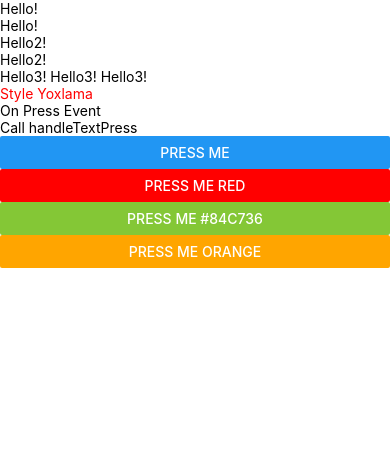
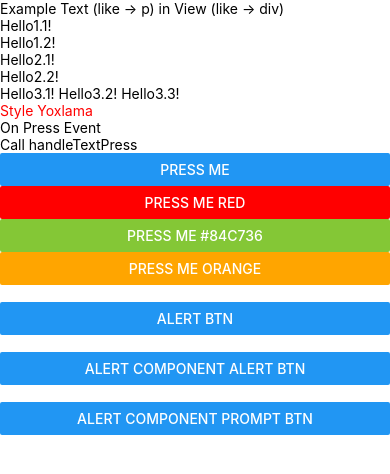
Before and after one commit to gabilgg07/ReactNativeLesson, a React Native app in the folder reactNativeExpoLesson/: screen / in a window 390 px wide. Shown: the top 474 px of the page. Built offline with nearby package versions, Linux system fonts and the light colour scheme.

Commit message:
Alert Component alert and prompt functions, Platform Component

```diff
--- a/reactNativeExpoLesson/App.js
+++ b/reactNativeExpoLesson/App.js
@@ -1,5 +1,13 @@
 import { StatusBar } from "expo-status-bar";
-import { StyleSheet, Text, View, SafeAreaView, Button } from "react-native";
+import {
+  StyleSheet,
+  Text,
+  View,
+  SafeAreaView,
+  Button,
+  Alert,
+  Platform,
+} from "react-native";
 
 export default function App() {
   const handleTextPress = () => {
@@ -13,30 +21,72 @@ export default function App() {
     console.log("====================================");
   };
 
+  const handlePressAlertBtn = () => {
+    alert("Alert Clicked");
+  };
+
+  const handlePressAlertComponentAlertBtn = () => {
+    // Platform bize hansi device-de oldugumuzu bilmeye komek edir
+    if (Platform.OS === "web") {
+      alert("Alert Component Alert Btn Clicked On Web");
+    } else {
+      Alert.alert(
+        "Title Alert",
+        "Msg: Alert Component Alert Btn Clicked On Other Device",
+        [
+          { text: "Təstiq", onPress: () => console.log("Qəbul edildi") },
+          { text: "İmtina", onPress: () => console.log("Leğv edildi") },
+        ]
+      );
+    }
+  };
+
+  const handlePressAlertComponentPromptBtn = () => {
+    if (Platform.OS === "web") {
+      const text = prompt(
+        "Alert Component Prompt Btn Clicked On Web",
+        "Default Text"
+      );
+      if (text) {
+        console.log("====================================");
+        console.log("text: ", text);
+        console.log("====================================");
+      } else {
+        console.log("Canceled");
+      }
+    } else {
+      // Alert.prompt -> Androidde islemir.
+      Alert.prompt(
+        "Title Prompt",
+        "Msg: Alert Component Prompt Btn Clicked On Other Device",
+        (text) => console.log(text)
+      );
+    }
+  };
+
   return (
-    // View -> div
-    // <View style={styles.container}>
-
-    // Text -> p
-    //   <Text>Hello!</Text>
-    //   <StatusBar style="auto" />
-    // </View>
-
     // SafeAreaView - misal iPhone-da gorunus cercivesinde olsun,
     //kameranin altina, ekranin qovsu altina dusmesin.
+    <SafeAreaView style={styles.container}>
+      {/* View -> div */}
+      <View>
+        {/* Text -> p */}
+        <Text>
+          Example Text {"(like -> p)"} in View {"(like -> div)"}
+        </Text>
+      </View>
 
-    <SafeAreaView style={styles.container}>
       {/* alt alta yazilmasi ucun ya asagidaki kimi iki Text componentinden istifade edirik, */}
-      <Text>Hello!</Text>
-      <Text>Hello!</Text>
+      <Text>Hello1.1!</Text>
+      <Text>Hello1.2!</Text>
 
       {/* ya da xususi simvollarla: */}
-      <Text>Hello2! {"\n"}Hello2!</Text>
+      <Text>Hello2.1! {"\n"}Hello2.2!</Text>
 
       {/* numberOfLine atributuna 1 sayi versek ise hemin Text-deki sadece 1ci line da olan gorunecek ios-da,
       web de ise digerlerini de yanyana getirecek: */}
       <Text numberOfLines={1}>
-        Hello3! {"\n"}Hello3! {"\n"}Hello3!
+        Hello3.1! {"\n"}Hello3.2! {"\n"}Hello3.3!
       </Text>
 
       {/* style icine ancaq ya object sekinde parametrler otururuk,
@@ -65,6 +115,25 @@ export default function App() {
         color="orange"
         onPress={handlePressOrangeBtn}
       />
+      <Text>{"\n"}</Text>
+
+      {/* Alert function */}
+      <Button title="Alert Btn" onPress={handlePressAlertBtn} />
+      <Text>{"\n"}</Text>
+
+      {/* Alert Component alert function */}
+      <Button
+        title="Alert Component alert Btn"
+        onPress={handlePressAlertComponentAlertBtn}
+      />
+      <Text>{"\n"}</Text>
+
+      {/* Alert Component prompt function */}
+      <Button
+        title="Alert Component prompt Btn"
+        onPress={handlePressAlertComponentPromptBtn}
+      />
+      <Text>{"\n"}</Text>
 
       <StatusBar style="auto" />
     </SafeAreaView>
```
